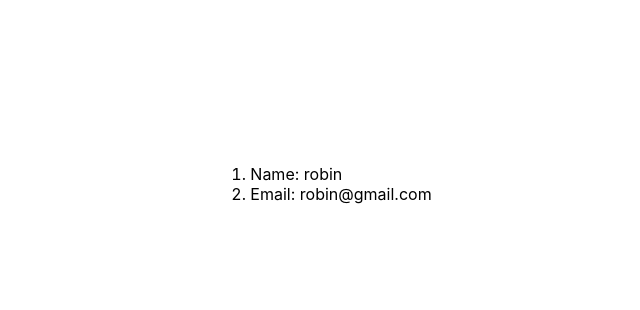
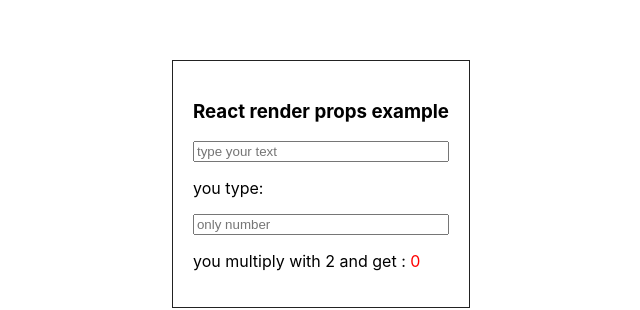
Before and after one commit to futureweb7/react-learning, a React (Create React App) app: page / in a window 1280 px wide. Shown: the part 216-526 px from the top of the page, without its empty margins (319-959 px from the left). Built offline with nearby package versions, Linux system fonts and the light colour scheme.

Commit message:
react render props ex

```diff
--- a/src/App.js
+++ b/src/App.js
@@ -2,7 +2,8 @@ import React from 'react';
 import "./App.css"
 // import TempBoard from './components/reactLiftingStateUp/TempBoard';
 // import HocBord from './components/hoc/HocBord';
-import AllUserList from './components/hocLoader/AllUserList';
+// import AllUserList from './components/hocLoader/AllUserList';
+import RenderPropsEx from './components/renderProps/RenderPropsEx';
 
 const App = () => {
   const areaStyle = {
@@ -16,7 +17,8 @@ const App = () => {
     <div style={areaStyle}>
       {/* <TempBoard/> */}
       {/* <HocBord /> */}
-      <AllUserList/>
+      {/* <AllUserList/> */}
+      <RenderPropsEx/>
     </div>
   );
 };
--- /dev/null
+++ b/src/components/renderProps/Input.jsx
@@ -0,0 +1,20 @@
+import React, { useState } from 'react';
+
+const Input = (props) => {
+    const InputStyle = {
+        display:"flex",
+        flexDirection:"column",
+    }
+    const [input, setInput] = useState("");
+    const handleInput = (e) => {
+        setInput(e.target.value);
+    }
+    return (
+        <div style={InputStyle}>
+            <input type='text' value={input} onChange={handleInput} placeholder={props.placeholder}/>
+            {props.renderProps(input)}
+        </div>
+    );
+};
+
+export default Input;
--- /dev/null
+++ b/src/components/renderProps/RenderPropsEx.jsx
@@ -0,0 +1,20 @@
+import React from 'react';
+import Input from './Input';
+// A prop in a component which is a function and that return a JSX
+const RenderPropsEx = () => {
+    const propsStyle={
+        border:"1px solid #222",
+        padding: "20px"
+    }
+    const textInput =(value) =>  <p>you type: <span style={{color:"red"}}>{value}</span></p>;
+    const multiplyInput = (value) =><p>you multiply with 2 and get : <span style={{color:"red"}}>  {value * 2} </span></p>
+    return (
+        <div style={propsStyle}>
+            <h3>React  render props example</h3>
+            <Input renderProps = { textInput } placeholder="type your text"/>
+            <Input renderProps = { multiplyInput } placeholder="only number"/>
+        </div>
+    );
+};
+
+export default RenderPropsEx;
```
